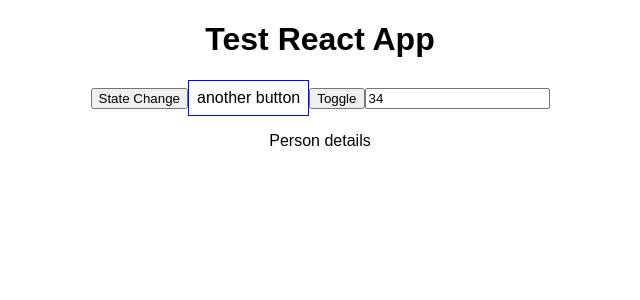
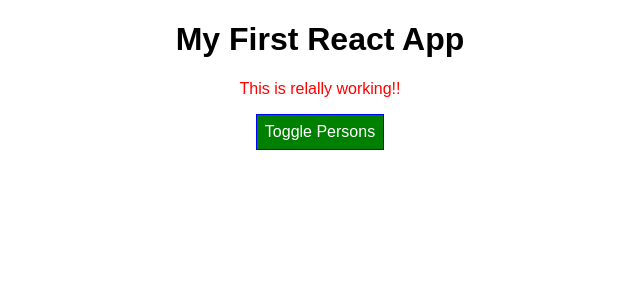
Before and after one commit to vignesh46/learn-react, a React (Create React App) app: page / in a window 1280 px wide. Shown: the top 300 px of the page, without its empty margins (320-960 px from the left). Built offline with nearby package versions, Linux system fonts and the light colour scheme.

Commit message:
React list and conditions

```diff
--- a/package.json
+++ b/package.json
@@ -3,6 +3,7 @@
   "version": "0.1.0",
   "private": true,
   "dependencies": {
+    "radium": "^0.26.1",
     "react": "^17.0.1",
     "react-dom": "^17.0.1",
     "react-scripts": "1.1.5"
--- a/src/App.css
+++ b/src/App.css
@@ -1,3 +1,11 @@
 .App {
   text-align: center;
 }
+
+.red {
+  color: red;
+}
+
+.bold {
+  font-weight: bold;
+}
--- a/src/App.js
+++ b/src/App.js
@@ -3,84 +3,39 @@ import './App.css';
 import Person from './Person/Person';
 
 class App extends Component {
-  // render() {
-  //   return (
-  //     <div className="App">
-  //       <h1>Test React App</h1>
-  //     </div>
-  //   );
-
-  //Above code is simplified code of this
-  //return React.createElement('div',{className : 'App'},React.createElement('h1',null,'Test React App'));
 
   state = {
     persons: [
       {
-        name: 'Arun',
+        id: "101",
+        name: 'Vignesh',
         age: '34'
       },
       {
+        id: "102",
         name: 'Karthi',
         age: '27'
       }
     ],
 
-    info: 'Person details',
-
     showPersons: false
   }
 
-  nameChangeHandler = () => {
-    //set state used to change the property value dynamically
+  twoWayBindingHandler = (id, event) => {
+
+    const persons = [...this.state.persons];
+    const index = persons.findIndex(p => p.id === id);
+    const person = persons[index];
+    person.name = event.target.value;
+    persons[index] = person;
+
     this.setState({
-      persons: [
-        {
-          name: 'Vignesh',
-          age: '25'
-        },
-        {
-          name: 'Deepan',
-          age: '19'
-        }
-      ]
+      persons: persons
     })
 
   }
 
-  nameChangeDynamicHandler = (props) => {
-    this.setState({
-      persons: [
-        {
-          name: 'Martu',
-          age: props
-        },
-        {
-          name: 'Deepan',
-          age: '19'
-        }
-      ]
-    })
-
-  }
-
-  twoWayBindingHandler = (ev) => {
-    this.setState({
-      persons: [
-        {
-          name: 'Martu',
-          //this is do two way binding
-          age: ev.target.value
-        },
-        {
-          name: 'Deepan',
-          age: '19'
-        }
-      ]
-    })
-
-  }
-
-  togglePersons = (event) => {
+  togglePersons = () => {
     this.setState(
       {
         showPersons: !this.state.showPersons
@@ -88,18 +43,26 @@ class App extends Component {
     )
   }
 
-
-
+  removePerson = (index) => {
+    const personsCpy = [...this.state.persons];
+    personsCpy.splice(index, 1);
+    this.setState({ persons: personsCpy })
+  }
 
   render() {
 
     //Inline CSS
     const styling = {
-      backgroundColor: 'white',
       font: 'inherit',
       border: '1px solid blue',
       padding: '8px',
-      cursor: 'pointer'
+      cursor: 'pointer',
+      backgroundColor: 'green',
+      color: 'white',
+      ':hover': {
+        backgroundColor : "lightgreen",
+        color: 'black'
+      }
     }
 
     let persons = null;
@@ -107,46 +70,46 @@ class App extends Component {
     if (this.state.showPersons) {
       persons = (
         <div>
-          {/* Passing name, age and Hooby to Person component
-            Also we can pass method reference nameChangeDynamicHandler
-            () => this.nameChangeDynamicHandler(30) this is another way of passing value to state method
-          */}
-          <Person
-            name={this.state.persons[0].name}
-            age={this.state.persons[0].age}
-            nameChange={() => this.nameChangeDynamicHandler(30)}>
-            Hobby : Games
-          </Person>
+          {/* Key Expected by React to work efficiantly internally */}
+          {this.state.persons.map((person, index) => {
+            return (
+              <Person
+                name={person.name}
+                age={person.age}
+                key={person.id}
+                removePerson={this.removePerson.bind(this, index)}
+                twoWayBind={this.twoWayBindingHandler.bind(this, person.id)}
+              />
+            )
+          })}
+        </div>
+      );
 
-          <Person
-            name={this.state.persons[1].name}
-            age={this.state.persons[1].age}
-          />
-        </div>
-      )
+      styling.backgroundColor = 'red';
+      styling[':hover'] = {
+        backgroundColor : "salmon",
+        color: 'black'
+      }
+
+    }
+
+    let classes = [];
+
+    if(this.state.persons.length <= 2) {
+      classes.push('red');
+    }
+
+    if(this.state.persons.length <= 1) {
+      classes.push('bold');
     }
 
     return (
       <div className="App">
-        <h1>Test React App</h1>
-        {/*  Should not use this.nameChangeDynamicHandler() - should use this.nameChangeDynamicHandler - without param
-                bind to pass value to state method - below is prefered way of passing value to state
-          */}
-        <button onClick={this.nameChangeDynamicHandler.bind(this, 25)}>State Change</button>
-
-
-        {/* inline style example */}
-        <button style={styling} onClick={this.nameChangeHandler}>another button</button>
-
-        <button onClick={this.togglePersons}>Toggle</button>
-
-        {/* this is do two way binding*/}
-        <input type="text" value={this.state.persons[0].age} onChange={this.twoWayBindingHandler} />
+        <h1>My First React App</h1>
+        <p className={classes.join(' ')}> This is relally working!! </p>
+        <button style={styling} onClick={this.togglePersons}>Toggle Persons</button>
 
         {persons}
-
-        {/* info wont be overritten if we use state in Class component*/}
-        <p>{this.state.info}</p>
       </div>
     );
 
--- a/src/Person/Person.css
+++ b/src/Person/Person.css
@@ -1,8 +1,9 @@
 .Person {
+    width: 60%;
+    margin: 16px auto;
     border: 1px solid #eee;
+    box-shadow: 0 2px 3px #ccc;
     padding: 16px;
-    width: 60%;
-    margin: auto;
     text-align: center;
-    box-shadow: 0 2px 3px #ccc;
+
 }
--- a/src/Person/Person.js
+++ b/src/Person/Person.js
@@ -10,9 +10,11 @@ const Person = (props) => {
         //props.children will access Hobby
         //props.nameChange is a event handler which we written in App.js
         <div className="Person">
-            <p onClick={props.nameChange}>I am {props.name} and {props.age} years old</p>
+            <p onClick={props.removePerson}>I am {props.name} and {props.age} years old</p>
             <p>{props.children}</p>
-         </div>
+            {/* this is do two way binding*/}
+            <input type="text" value={props.name} onChange={props.twoWayBind} />
+        </div>
     );
 }
 
```
Also changed, not shown: 2 other files (tests, documents, lock files or other folders).
